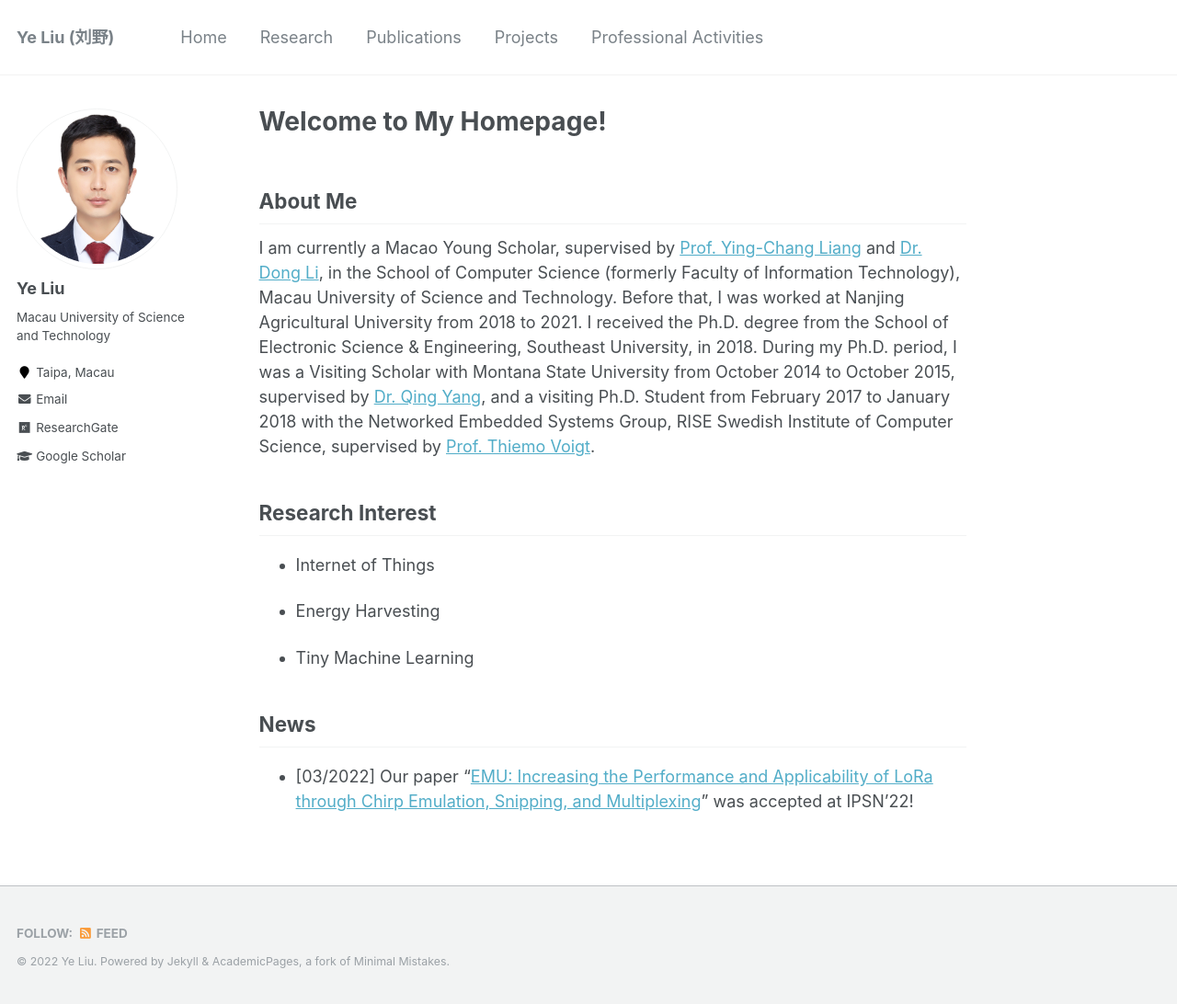
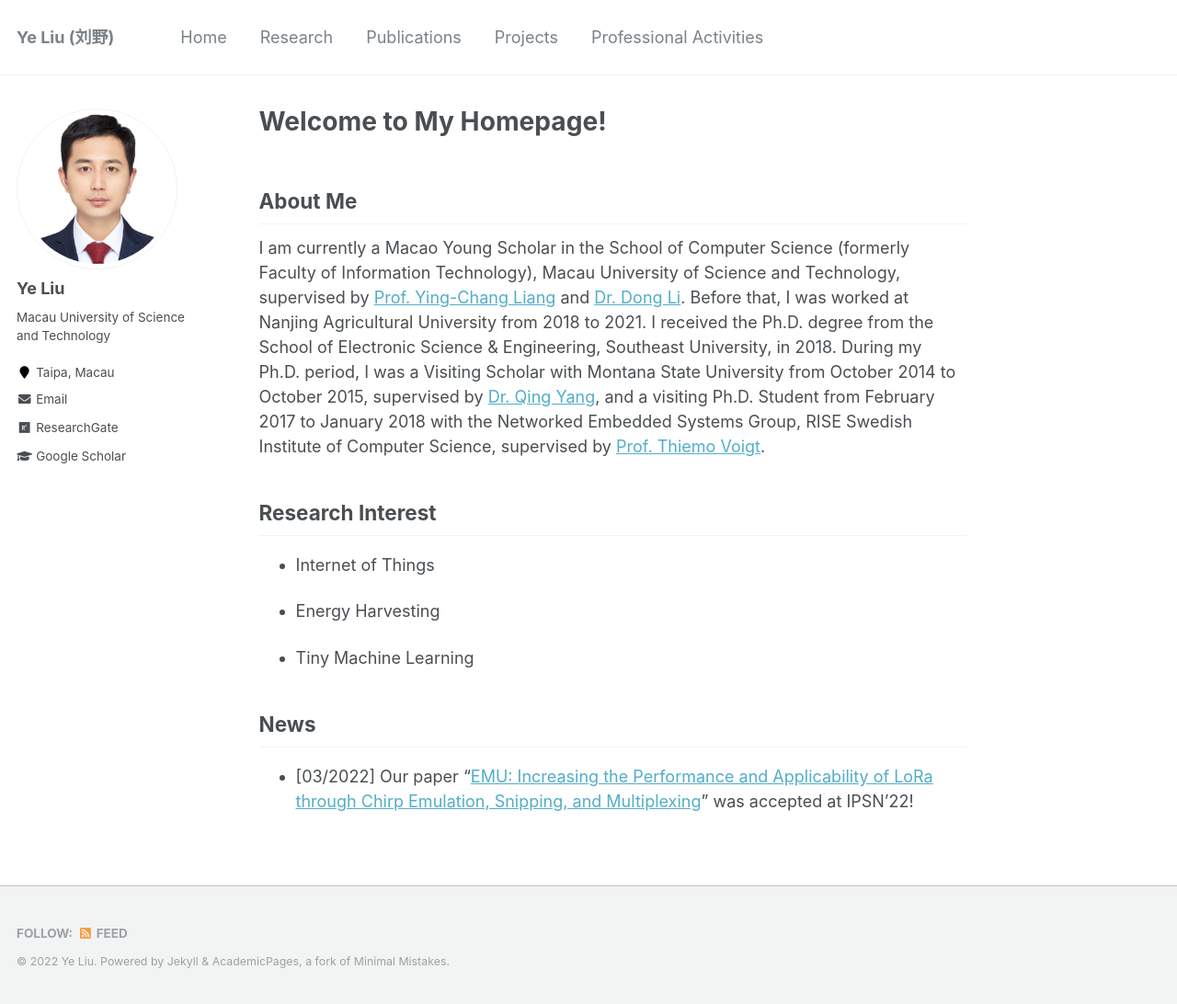
Before and after one commit to ChrisYe-Liu/chrisye-liu.github.io, a Jekyll site: the page built from _pages/about.md, in a window 1280 px wide and 1092 px high. Shown: the whole window at 92% size. Built offline with Jekyll 4.4.1, drawn with Linux system fonts in a browser that asks for light colours; our own code applies the rules of GitHub Pages for plain Markdown files.

```diff
--- a/_pages/about.md
+++ b/_pages/about.md
@@ -10,7 +10,7 @@ redirect_from:
 
 About Me
 ------
-I am currently a Macao Young Scholar, supervised by [Prof. Ying-Chang Liang](https://scholar.google.com.sg/citations?user=HybIiJ8AAAAJ&hl=en) and [Dr. Dong Li](https://www.must.edu.mo/en/fi/staff/lidong), in the School of Computer Science (formerly Faculty of Information Technology), Macau University of Science and Technology. Before that, I was worked at Nanjing Agricultural University from 2018 to 2021. I received the Ph.D. degree from the School of Electronic Science & Engineering, Southeast University, in 2018. During my Ph.D. period, I was a Visiting Scholar with Montana State University from October 2014 to October 2015, supervised by [Dr. Qing Yang](http://www.cse.unt.edu/~qingyang/), and a visiting Ph.D. Student from February 2017 to January 2018 with the Networked Embedded Systems Group, RISE Swedish Institute of Computer Science, supervised by [Prof. Thiemo Voigt](https://katalog.uu.se/profile/?id=N2-279).
+I am currently a Macao Young Scholar in the School of Computer Science (formerly Faculty of Information Technology), Macau University of Science and Technology, supervised by [Prof. Ying-Chang Liang](https://scholar.google.com.sg/citations?user=HybIiJ8AAAAJ&hl=en) and [Dr. Dong Li](https://www.must.edu.mo/en/fi/staff/lidong). Before that, I was worked at Nanjing Agricultural University from 2018 to 2021. I received the Ph.D. degree from the School of Electronic Science & Engineering, Southeast University, in 2018. During my Ph.D. period, I was a Visiting Scholar with Montana State University from October 2014 to October 2015, supervised by [Dr. Qing Yang](http://www.cse.unt.edu/~qingyang/), and a visiting Ph.D. Student from February 2017 to January 2018 with the Networked Embedded Systems Group, RISE Swedish Institute of Computer Science, supervised by [Prof. Thiemo Voigt](https://katalog.uu.se/profile/?id=N2-279).
 
 
 Research Interest
```
